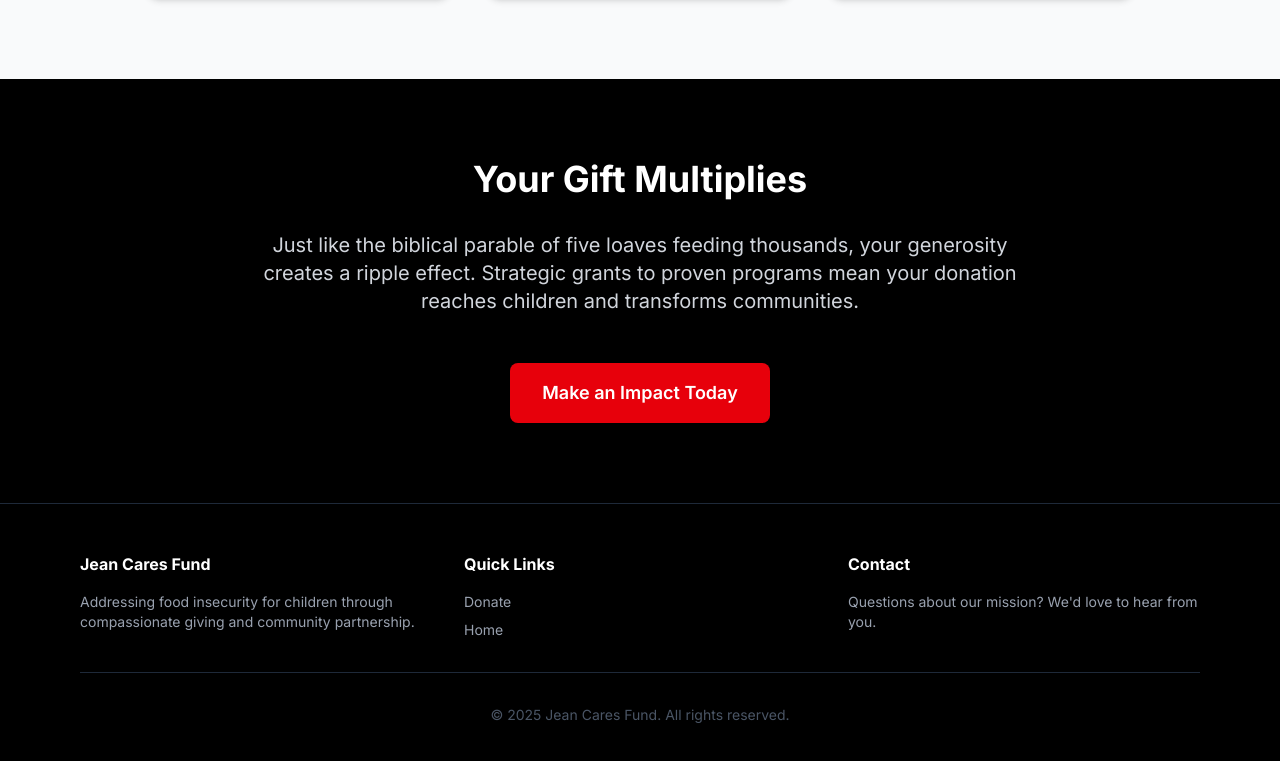
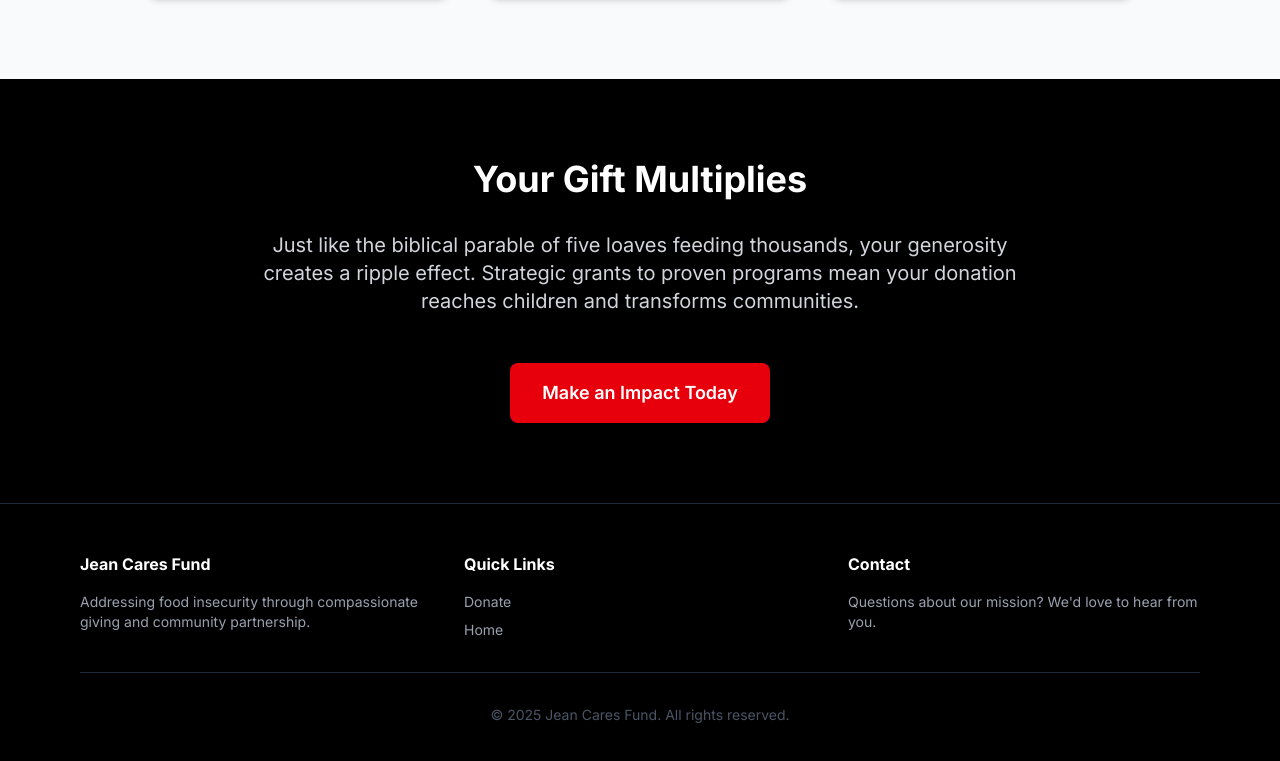
Before and after one commit to gdsakelaris/jeancf-website, a Next.js app: page / in a window 1280 px wide. Shown: the part 2200-2961 px from the top of the page. Built offline with nearby package versions, Linux system fonts and the light colour scheme.

Commit message:
Removed children

```diff
--- a/components/Footer.tsx
+++ b/components/Footer.tsx
@@ -9,7 +9,7 @@ export default function Footer() {
           <div>
             <h4 className="font-bold text-white mb-4">{BRAND.name}</h4>
             <p className="text-gray-400 text-sm">
-              Addressing food insecurity for children through compassionate giving and community partnership.
+              Addressing food insecurity through compassionate giving and community partnership.
             </p>
           </div>
           <div>
```
